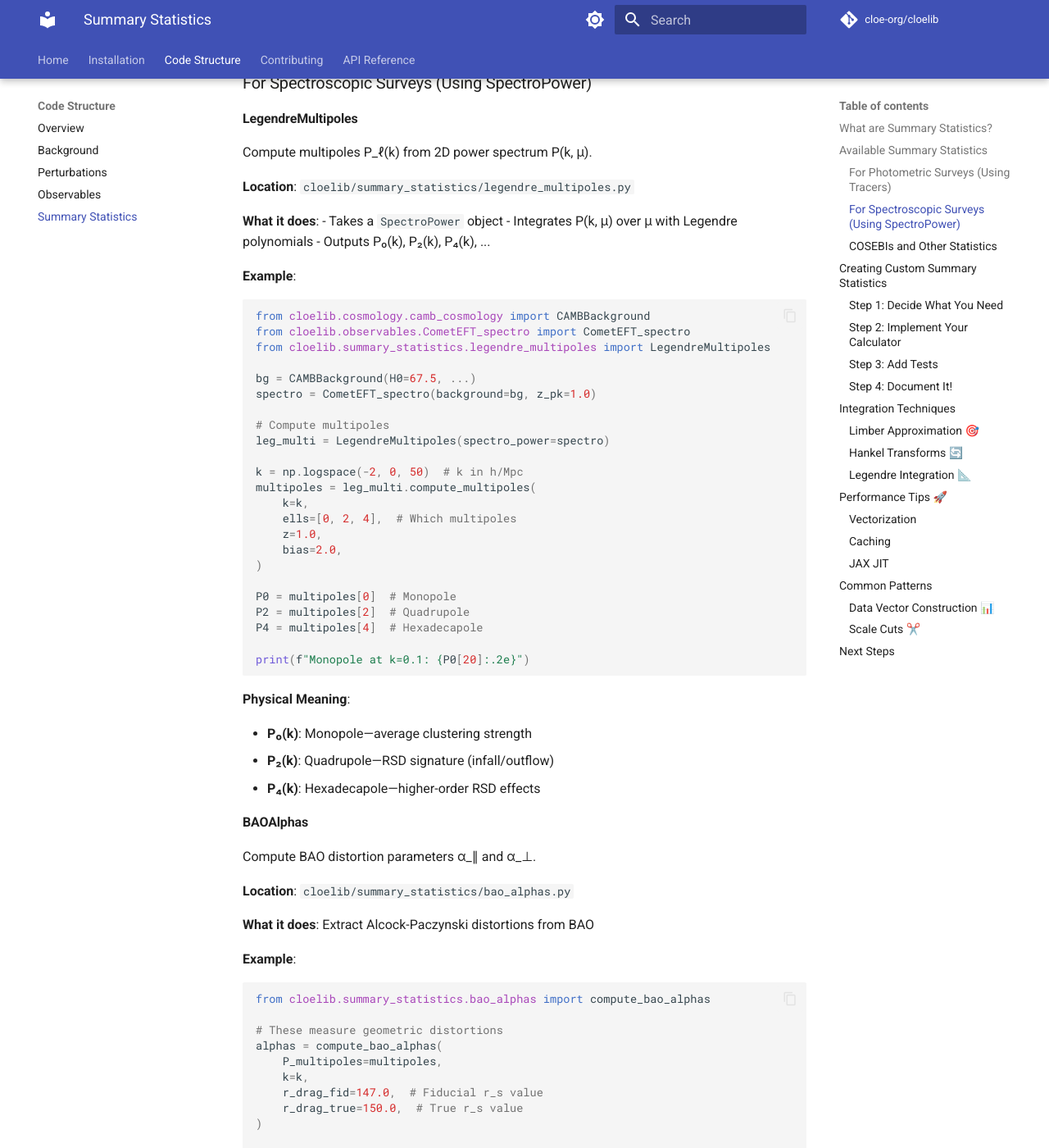
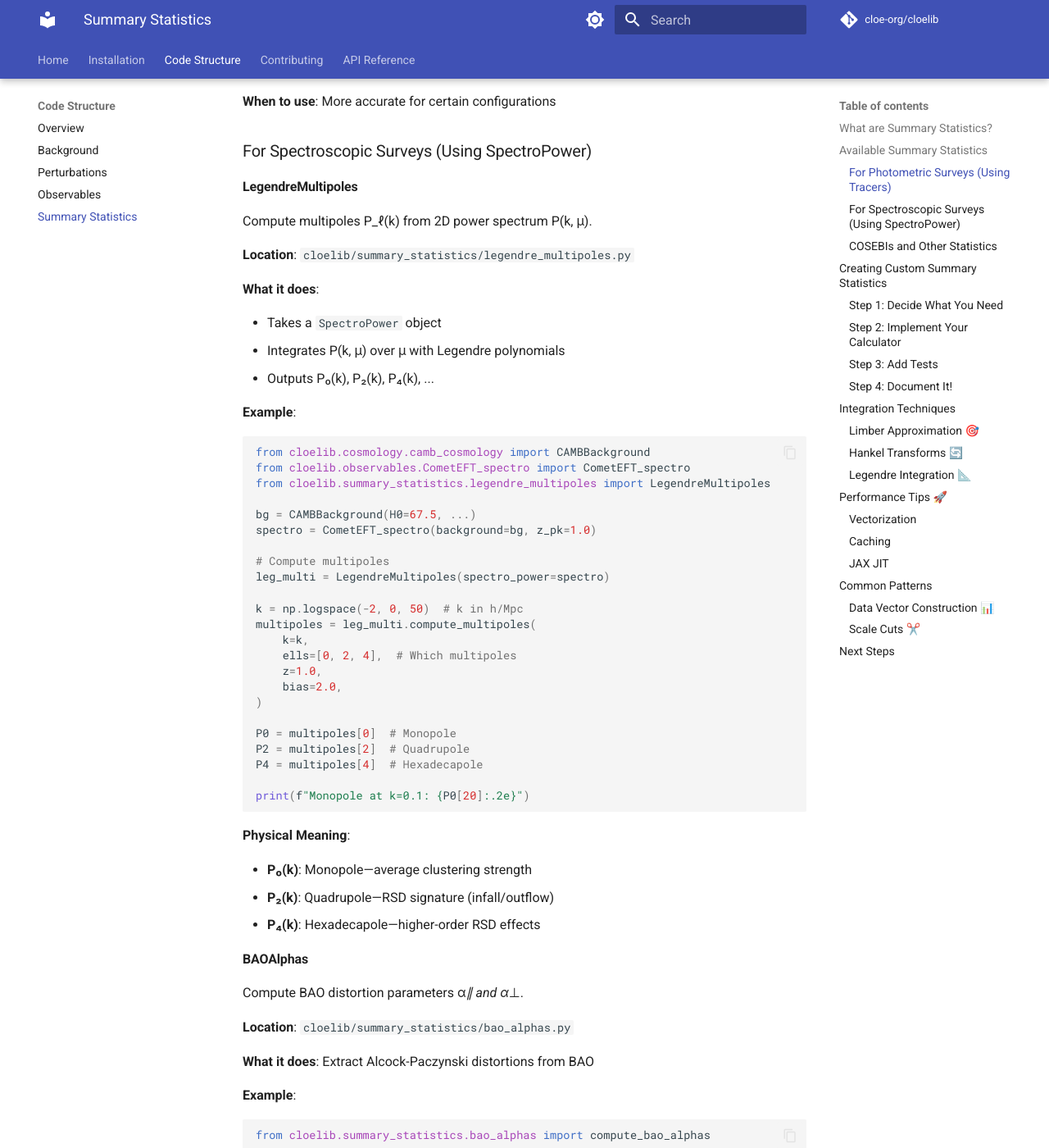
Before and after one commit to cloe-org/cloelib, an MkDocs documentation site: the page built from docs/code_structure/summary_statistics.md, in a window 1280 px wide and 1400 px high, scrolled down 2859 px. Shown: the whole window at 82% size. Built offline with MkDocs 1.6.1 and Material for MkDocs 9.7.7, drawn with Linux system fonts in a browser that asks for light colours; comment, search, counter and statistics services are not loaded; the version menu is left out; some of the changed text lies outside the part shown.

Commit message:
Fix pre-commit formatting issues (prettier and trailing whitespace)
Co-authored-by: gcanasherrera <13239454+gcanasherrera@users.noreply.github.com>

````diff
--- a/docs/code_structure/summary_statistics.md
+++ b/docs/code_structure/summary_statistics.md
@@ -11,7 +11,7 @@ Summary Statistics compute the final statistical quantities that go into your li
 - **C_ℓ**: Angular power spectra for photometric surveys
 - **ξ(θ)**: Angular correlation functions
 - **P_ℓ(k)**: Legendre multipoles for spectroscopic surveys
-- **α_∥, α_⊥**: BAO distortion parameters
+- **α*∥, α*⊥**: BAO distortion parameters
 - **COSEBIs**: Complete Orthogonal Sets of E/B-Integrals
 
 These are what you actually measure and compare to theory! 📈
@@ -29,11 +29,13 @@ Compute angular power spectra C_ℓ from two tracers.
 **Location**: `cloelib/summary_statistics/angular_two_point.py`
 
 **What it does**:
+
 - Takes two `Tracer` objects
 - Integrates over redshift using Limber approximation
 - Outputs C_ℓ as a function of multipole ℓ
 
 **Example**:
+
 ```python
 from cloelib.cosmology.camb_cosmology import CAMBBackground, CAMBPerturbations
 from cloelib.observables.photo import ShearTracer, PositionsTracer
@@ -111,6 +113,7 @@ Compute real-space angular correlation functions ξ(θ).
 **What it does**: Transforms C_ℓ → ξ(θ) using Hankel transforms
 
 **Example**:
+
 ```python
 from cloelib.summary_statistics.angular_correlation_function import AngularCorrelationFunction
 
@@ -141,11 +144,13 @@ Compute multipoles P_ℓ(k) from 2D power spectrum P(k, μ).
 **Location**: `cloelib/summary_statistics/legendre_multipoles.py`
 
 **What it does**:
+
 - Takes a `SpectroPower` object
 - Integrates P(k, μ) over μ with Legendre polynomials
 - Outputs P₀(k), P₂(k), P₄(k), ...
 
 **Example**:
+
 ```python
 from cloelib.cosmology.camb_cosmology import CAMBBackground
 from cloelib.observables.CometEFT_spectro import CometEFT_spectro
@@ -180,13 +185,14 @@ print(f"Monopole at k=0.1: {P0[20]:.2e}")
 
 #### BAOAlphas
 
-Compute BAO distortion parameters α_∥ and α_⊥.
+Compute BAO distortion parameters α*∥ and α*⊥.
 
 **Location**: `cloelib/summary_statistics/bao_alphas.py`
 
 **What it does**: Extract Alcock-Paczynski distortions from BAO
 
 **Example**:
+
 ```python
 from cloelib.summary_statistics.bao_alphas import compute_bao_alphas
 
@@ -217,6 +223,7 @@ Compute full Alcock-Paczynski distortion matrix.
 **Location**: Various modules with `cosebi` in the name
 
 **When to use**:
+
 - Separating E/B modes cleanly
 - Dealing with survey boundaries
 - Optimal filtering
@@ -345,6 +352,7 @@ def test_custom_statistic():
 ### Step 4: Document It!
 
 Add to the summary statistics section of the docs with:
+
 - What it computes
 - When to use it
 - Example usage
````
Also changed, not shown: docs/code_structure/background.md (+9 -0 lines), docs/code_structure/observables.md (+14 -0 lines), docs/code_structure/perturbations.md (+11 -1 lines), docs/code_structure/index.md (line endings or trailing spaces).
